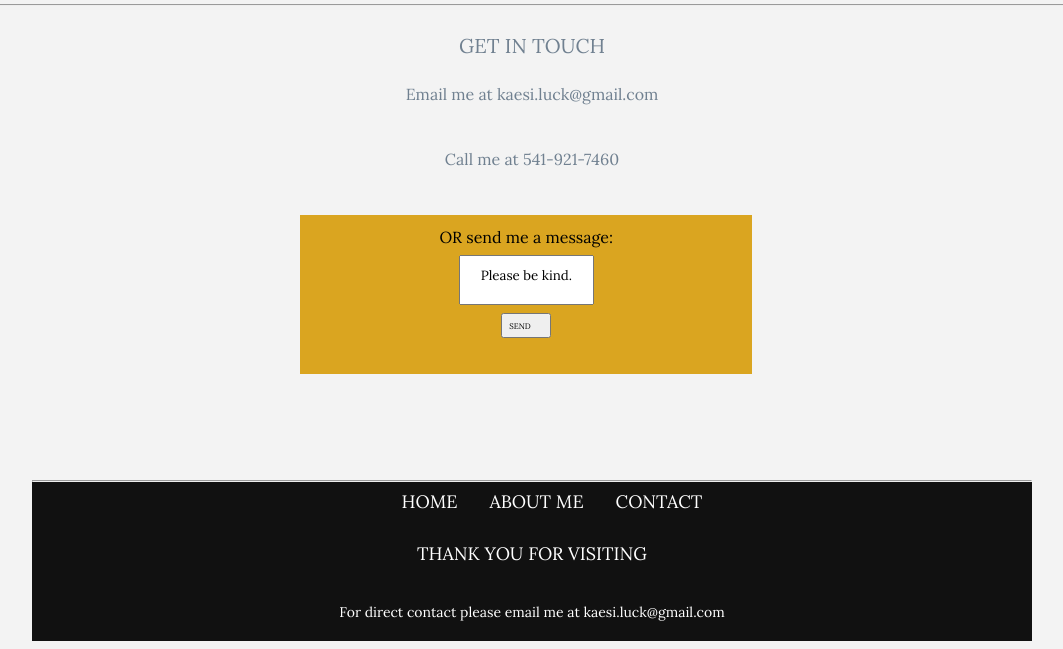
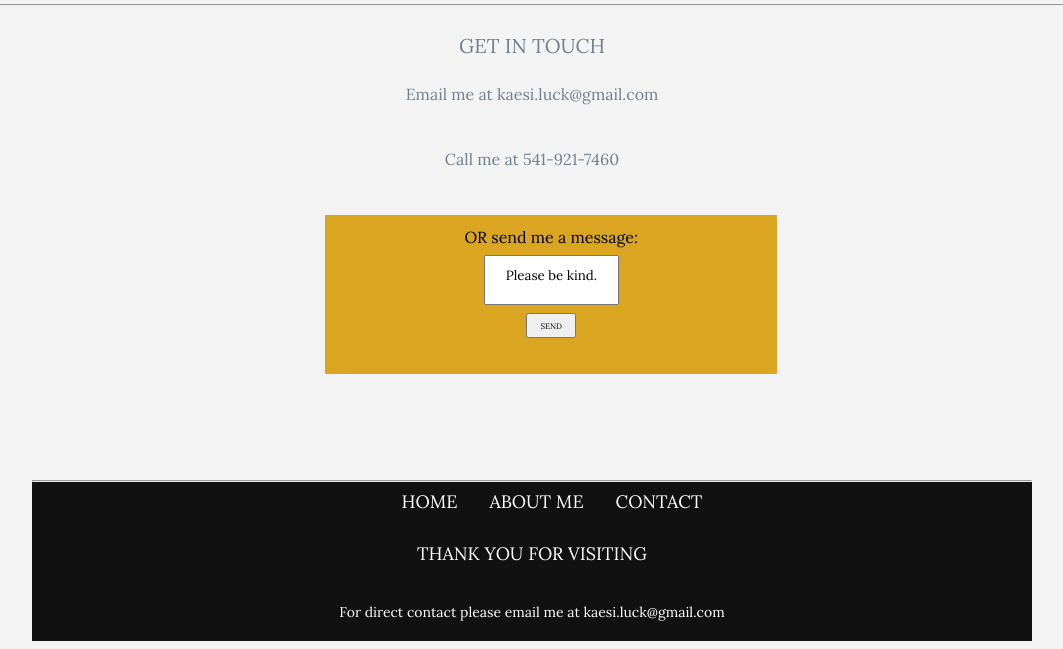
Before and after one commit to kaesiluck/kaesiluck.github.io, a PHP site: page /contactMe.html in a window 1280 px wide. Shown: the part 712-1361 px from the top of the page, without its empty margins (108-1171 px from the left). Run offline with PHP 8.4, Linux system fonts and the light colour scheme.

Commit message:
Update style.css

```diff
--- a/style.css
+++ b/style.css
@@ -680,7 +680,7 @@ div.contact-main form {
    height: 135px;
    padding: 12px 20px 12px 20px;
    text-align: center;
-   margin-left: 400px;
+   margin-left: 425px;
 }
 
 div.contact-main input[type = text] {
@@ -700,6 +700,6 @@ div.contact-main input[type = submit] {
   width: 50px;
   height: 25px;
   margin: 0 auto;
-  text-align: left;
+  text-align: center;
   text-transform: uppercase;
 }
```
